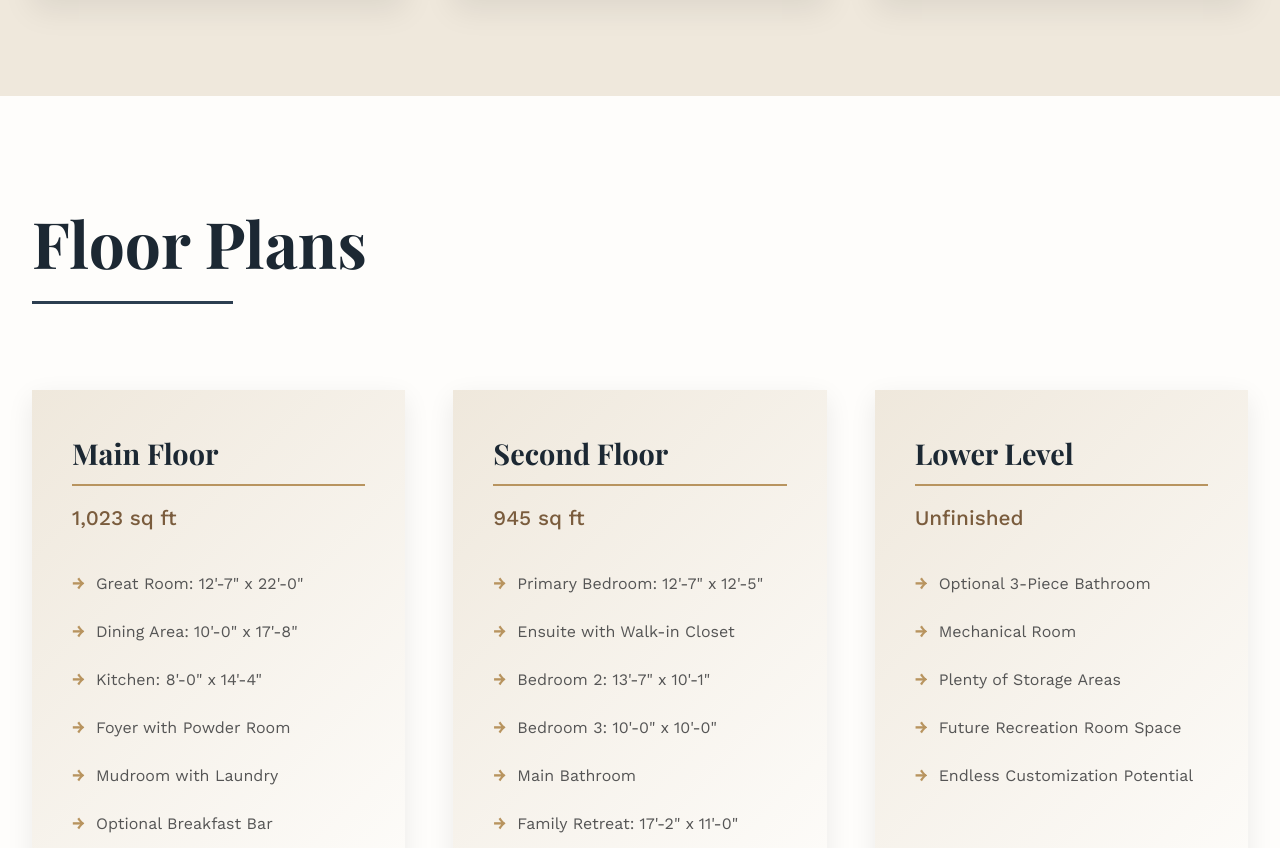
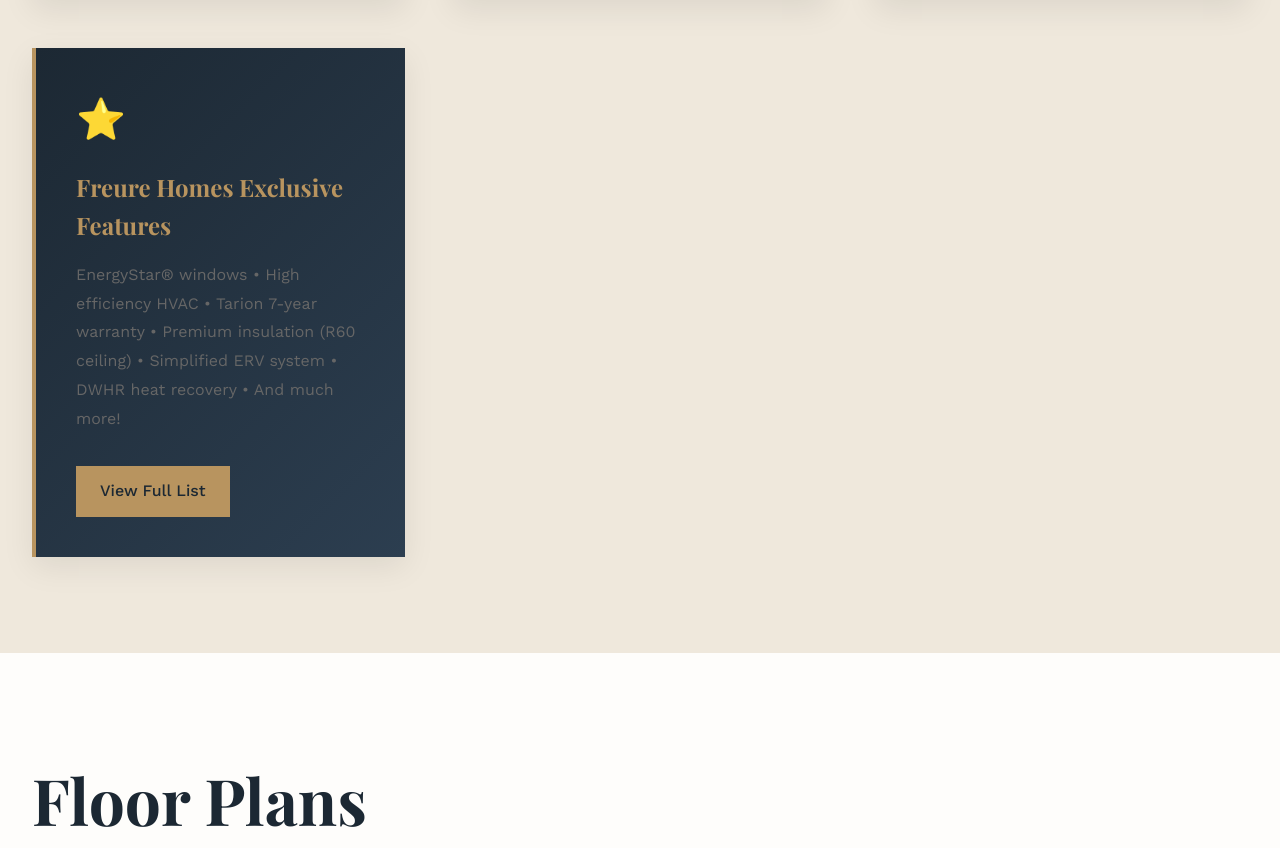
Before and after one commit to BigMikeL55/haven, a plain HTML site: page index.html in a window 1280 px wide. Shown: the part 2000-2848 px from the top of the page. Drawn offline with nearby package versions, Linux system fonts and the light colour scheme.

Commit message:
Add files via upload

```diff
--- a/index.html
+++ b/index.html
@@ -525,6 +525,12 @@
                     <h3>Family Retreat</h3>
                     <p>Second floor family retreat area (17'-2" x 11'-0") offers a versatile space for relaxation, play, or home office.</p>
                 </div>
+                <div class="feature-card" style="background: linear-gradient(135deg, var(--navy-dark), var(--navy-blue)); color: var(--cream); border-left: 4px solid var(--gold);">
+                    <div class="feature-icon">⭐</div>
+                    <h3 style="color: var(--gold);">Freure Homes Exclusive Features</h3>
+                    <p style="margin-bottom: 1.5rem;">EnergyStar® windows • High efficiency HVAC • Tarion 7-year warranty • Premium insulation (R60 ceiling) • Simplified ERV system • DWHR heat recovery • And much more!</p>
+                    <a href="freure-exclusive-features.pdf" target="_blank" style="display: inline-block; padding: 0.8rem 1.5rem; background: var(--gold); color: var(--navy-dark); text-decoration: none; font-weight: 500; transition: all 0.3s ease; margin-top: 0.5rem;">View Full List</a>
+                </div>
             </div>
         </div>
     </section>
```
Also changed, not shown: 1 other file.
